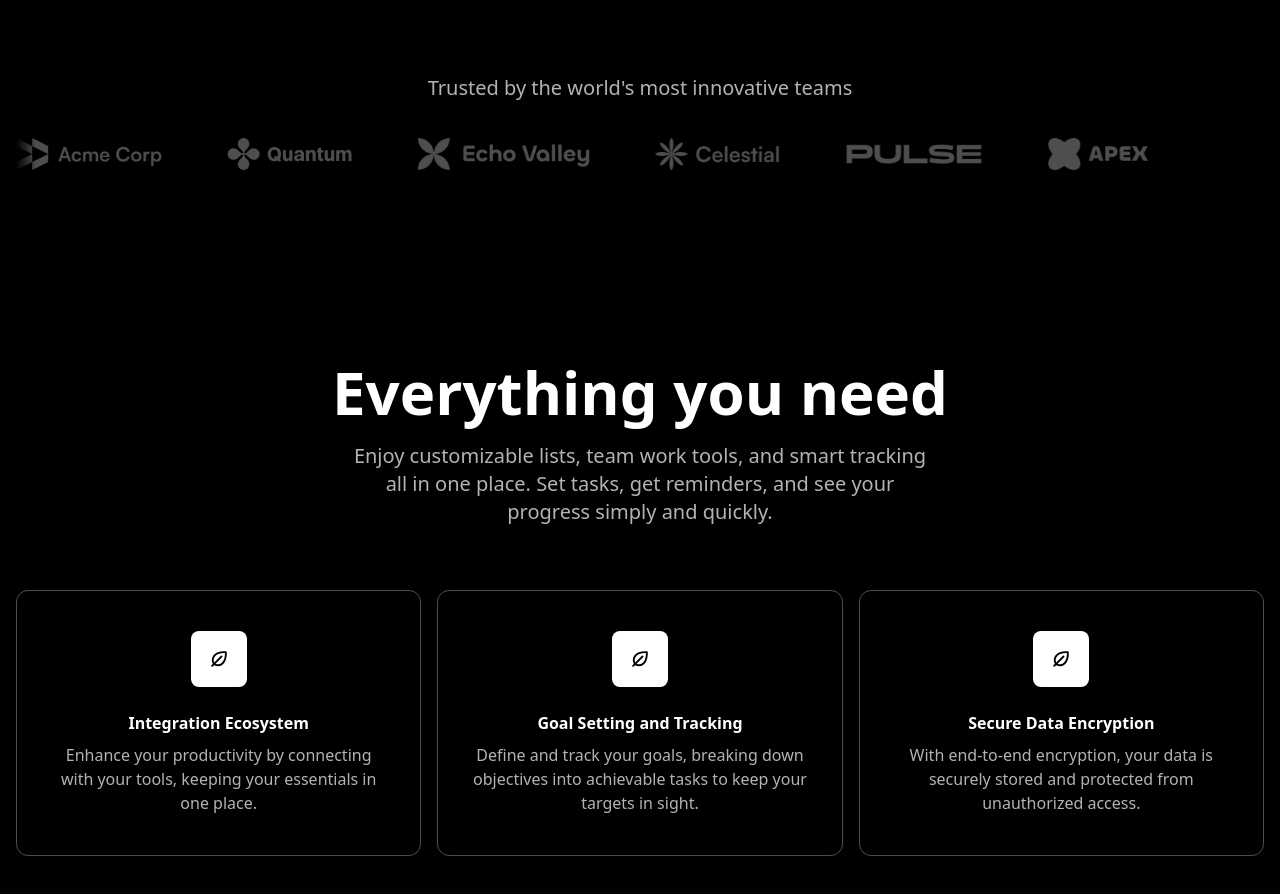
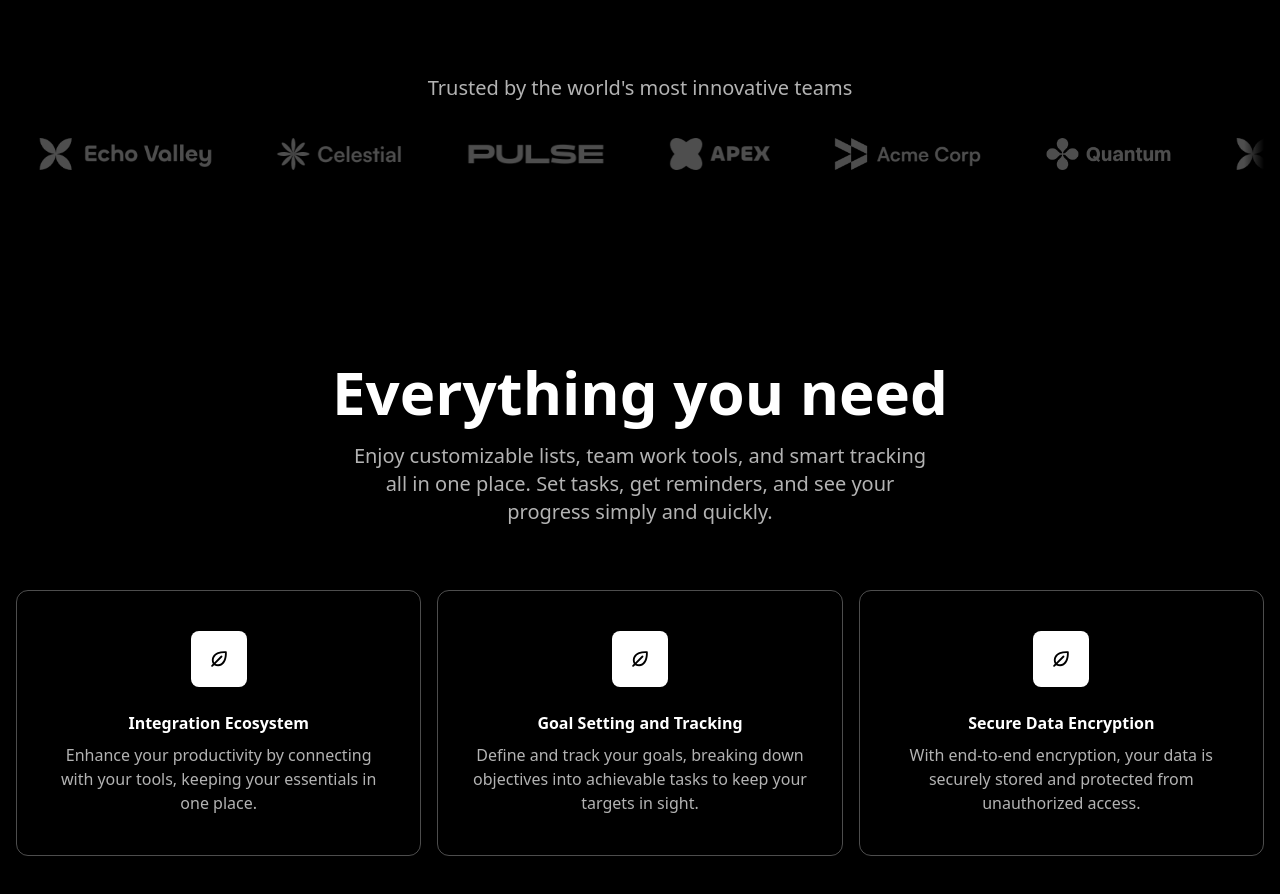
Before and after one commit to virendrapatil24/onetask, a Next.js app: page / in a window 1280 px wide. Shown: the part 880-1774 px from the top of the page. Built offline with nearby package versions, Linux system fonts and the light colour scheme.

Commit message:
adds animation to logo ticker section

```diff
--- a/src/components/LogoTicker.tsx
+++ b/src/components/LogoTicker.tsx
@@ -1,3 +1,5 @@
+"use client";
+
 import React from "react";
 import acmeLogo from "../assets/images/acme.png";
 import quantumLogo from "../assets/images/quantum.png";
@@ -6,6 +8,7 @@
 import pulseLogo from "../assets/images/pulse.png";
 import apexLogo from "../assets/images/apex.png";
 import Image from "next/image";
+import { motion } from "framer-motion";
 
 const images = [
   { src: acmeLogo, alt: "Acme Logo" },
@@ -23,8 +26,17 @@
         <h2 className="text-xl text-center text-white/70 px-6">
           Trusted by the world&apos;s most innovative teams
         </h2>
-        <div className="overflow-hidden mt-9 before:content-[''] after:content-[''] before:absolute after:absolute before:h-full after:h-full before:w-5 after:w-5 relative after:right-0 before:left-0 before:top-0 after:top-0 before:bg-[linear-gradient(to_right,#000,rgb(0,0,0,0))] after:bg-[linear-gradient(to_left,#000,rgb(0,0,0,0))]">
-          <div className="flex gap-16">
+        <div className="flex overflow-hidden mt-9 before:z-10 before:content-[''] after:content-[''] before:absolute after:absolute before:h-full after:h-full before:w-5 after:w-5 relative after:right-0 before:left-0 before:top-0 after:top-0 before:bg-[linear-gradient(to_right,#000,rgb(0,0,0,0))] after:bg-[linear-gradient(to_left,#000,rgb(0,0,0,0))]">
+          <motion.div
+            transition={{
+              duration: 20,
+              ease: "linear",
+              repeat: Infinity,
+            }}
+            initial={{ translateX: 0 }}
+            animate={{ translateX: "-50%" }}
+            className="flex gap-16 flex-none pr-16"
+          >
             {images.map(({ src, alt }) => (
               <Image
                 src={src}
@@ -33,7 +45,15 @@
                 className="flex-none h-8 w-auto"
               />
             ))}
-          </div>
+            {images.map(({ src, alt }) => (
+              <Image
+                src={src}
+                alt={alt}
+                key={alt}
+                className="flex-none h-8 w-auto"
+              />
+            ))}
+          </motion.div>
         </div>
       </div>
     </div>
```
